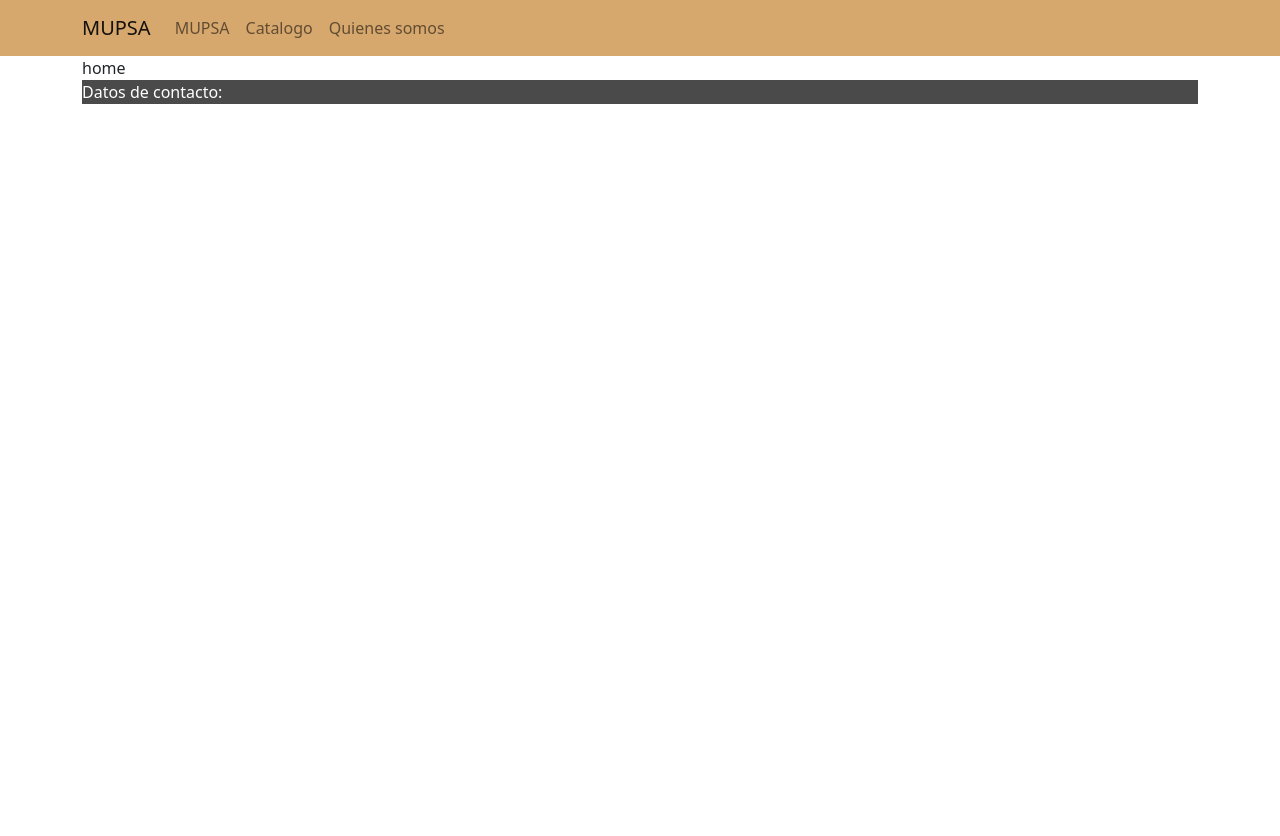
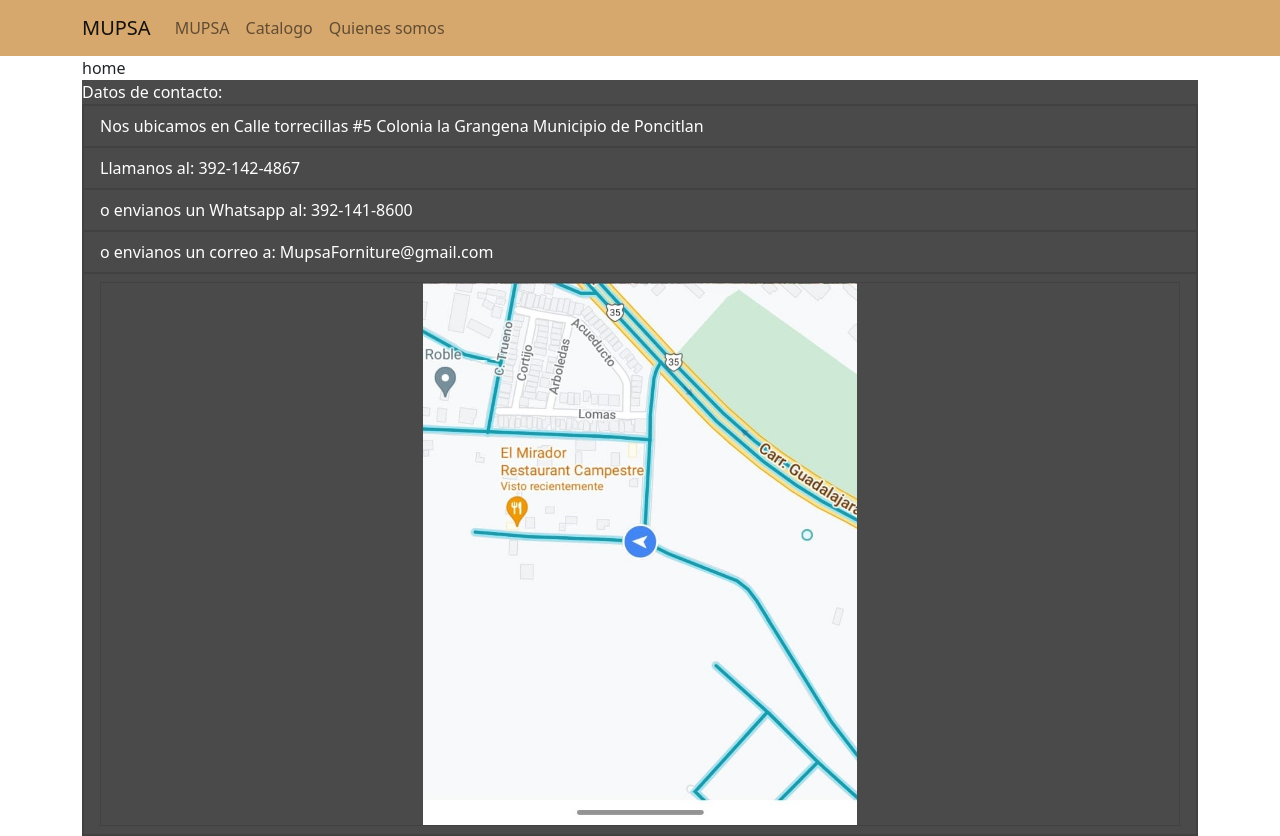
Before and after one commit to SergiAndreaUwU/muebleria-mupsa-client, a Next.js app: page / in a window 1280 px wide. Before the commit the page ends 800 px from the top, so only its background shows below. Built offline with nearby package versions, Linux system fonts and the light colour scheme.

Commit message:
finished footer

```diff
--- a/components/Footer.jsx
+++ b/components/Footer.jsx
@@ -1,11 +1,40 @@
 import styles from "./Footer.module.sass";
+import ListGroup from "react-bootstrap/ListGroup";
+import UbicationImage from "/public/ubication.jpg";
+import Image from "next/image";
 
-const ubication="Calle torrecillas #5 Colonia la Grangena Municipio de Poncitlan"
-const contactNumbers=""
-const contactEmail="";
+const ubication =
+  "Calle torrecillas #5 Colonia la Grangena Municipio de Poncitlan";
+const contactNumbers = "392-142-4867";
+const whatsappNumber = "392-141-8600";
+const contactEmail = "MupsaForniture@gmail.com";
 
 function Footer() {
-  return <footer className={styles.footer}>Datos de contacto:</footer>;
+  return (
+    <footer id="footer" className={styles.footer}>
+      Datos de contacto:
+      <ListGroup variant="flush">
+        <ListGroup.Item>Nos ubicamos en {ubication}</ListGroup.Item>
+        <ListGroup.Item>Llamanos al: {contactNumbers}</ListGroup.Item>
+        <ListGroup.Item>
+          o envianos un Whatsapp al: {whatsappNumber}
+        </ListGroup.Item>
+        <ListGroup.Item>o envianos un correo a: {contactEmail}</ListGroup.Item>
+        <ListGroup.Item>
+        <div style={{width: '100%', height: '68vh', position: 'relative'}}>
+
+          <Image
+            alt="ubicacion"
+            src={UbicationImage}
+            layout="fill"
+            objectFit="contain"
+          />
+          </div>
+        </ListGroup.Item>
+
+      </ListGroup>
+    </footer>
+  );
 }
 
 export default Footer;
--- a/components/Footer.module.sass
+++ b/components/Footer.module.sass
@@ -1,3 +1,11 @@
+$backgroundFooterColor: #4a4a4a
+
 .footer
-    background-color: #4a4a4a
+    background-color: $backgroundFooterColor
     color: white
+
+    // bootstrap bs
+    div
+        background-color: $backgroundFooterColor !important
+        color: white !important
+        border: var(--bs-list-group-border-width) solid var(--bs-list-group-border-color) !important
--- a/components/FurnitureNavbar.jsx
+++ b/components/FurnitureNavbar.jsx
@@ -6,7 +6,7 @@ import styles from "./FurnitureNavbar.module.sass"
 
 function FurnitureNavbar() {
   return (
-    <Navbar bg="light" expand="lg" className={styles.navbar}>
+    <Navbar bg="light" expand="lg" sticky="top" className={styles.navbar}>
       <Container>
         <Navbar.Brand href="/">MUPSA</Navbar.Brand>
         <Navbar.Toggle aria-controls="basic-navbar-nav" />
```
Also changed, not shown: public/ubication.jpg (added).
